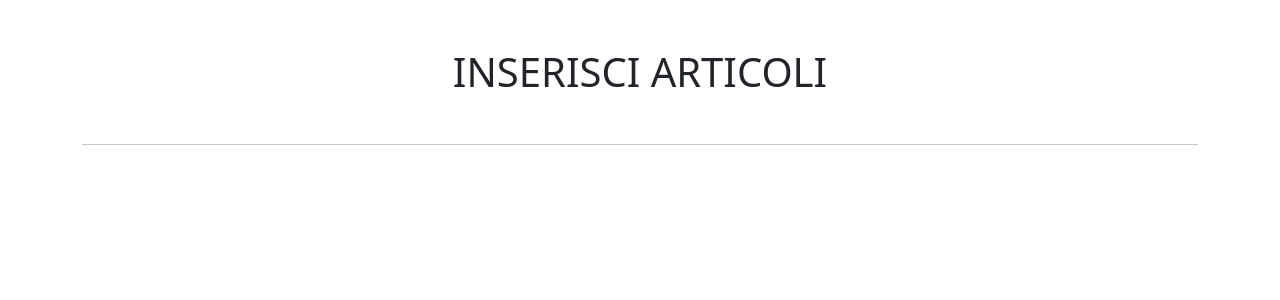
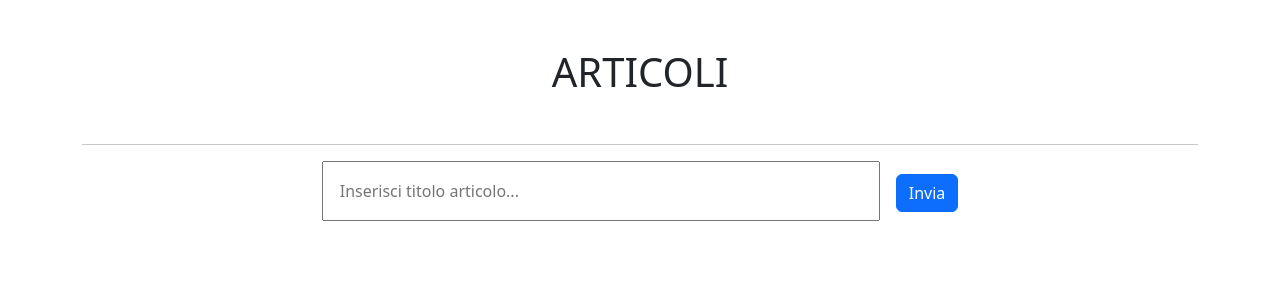
Before and after one commit to GiorgiaSecchi/react-form, a React (Vite) app: page / in a window 1280 px wide. Shown: the top 300 px of the page. Built offline with nearby package versions, Linux system fonts and the light colour scheme.

Commit message:
add form

```diff
--- a/src/App.jsx
+++ b/src/App.jsx
@@ -3,9 +3,17 @@ import { useState } from "react";
 function App() {
   return (
     <>
-      <div className="container">
-        <h1 className="text-center m-5">INSERISCI ARTICOLI</h1>
+      <div className="container text-center ">
+        <h1 className="m-5">ARTICOLI</h1>
         <hr />
+        <form action="">
+          <input
+            className="p-3 w-50"
+            type="text"
+            placeholder="Inserisci titolo articolo..."
+          />
+          <button className="btn btn-primary ms-3">Invia</button>
+        </form>
       </div>
     </>
   );
```
